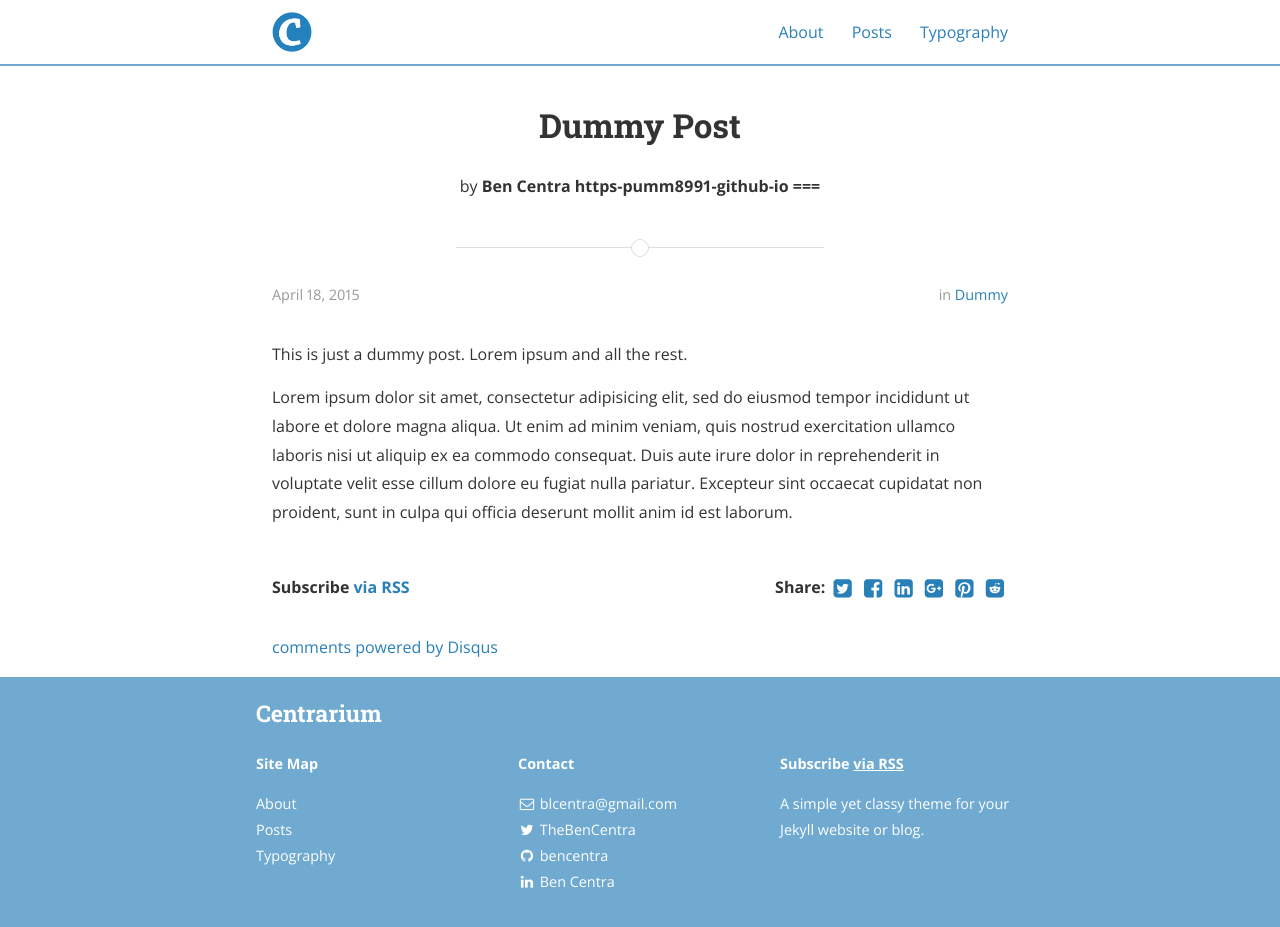
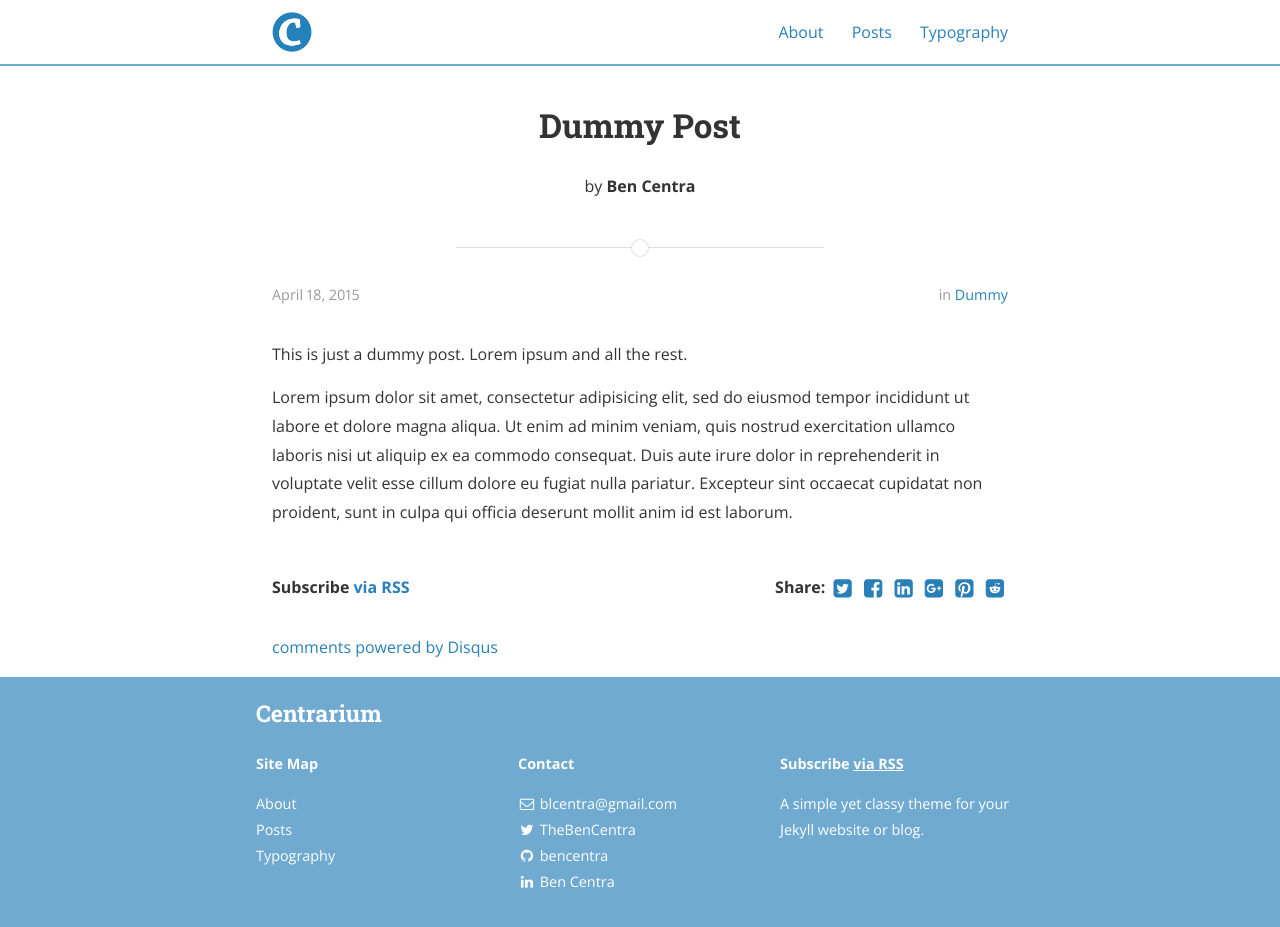
Before and after one commit to pumm8991/pumm8991.github.io, a Jekyll site: the page built from _posts/2015-04-18-dummy.markdown, in a window 1280 px wide. Built offline with Jekyll 4.4.1, drawn with Linux system fonts in a browser that asks for light colours; nearby versions of some CDN libraries; comment, search, counter and statistics services are not loaded.

Commit message:
Initial commit

```diff
--- a/_layouts/post.html
+++ b/_layouts/post.html
@@ -7,7 +7,7 @@
   <div class="scrim {% if page.cover %}has-cover{% endif %}">
     <header class="post-header">
       <h1 class="title">{{ page.title }}</h1>
-      <p class="info">by <strong>{{ page.author }} {{ site.disqus_shortname }} === {{ page.disqus_disabled }}</strong></p>
+      <p class="info">by <strong>{{ page.author }}</strong></p>
     </header>
   </div>
 </div>
```
